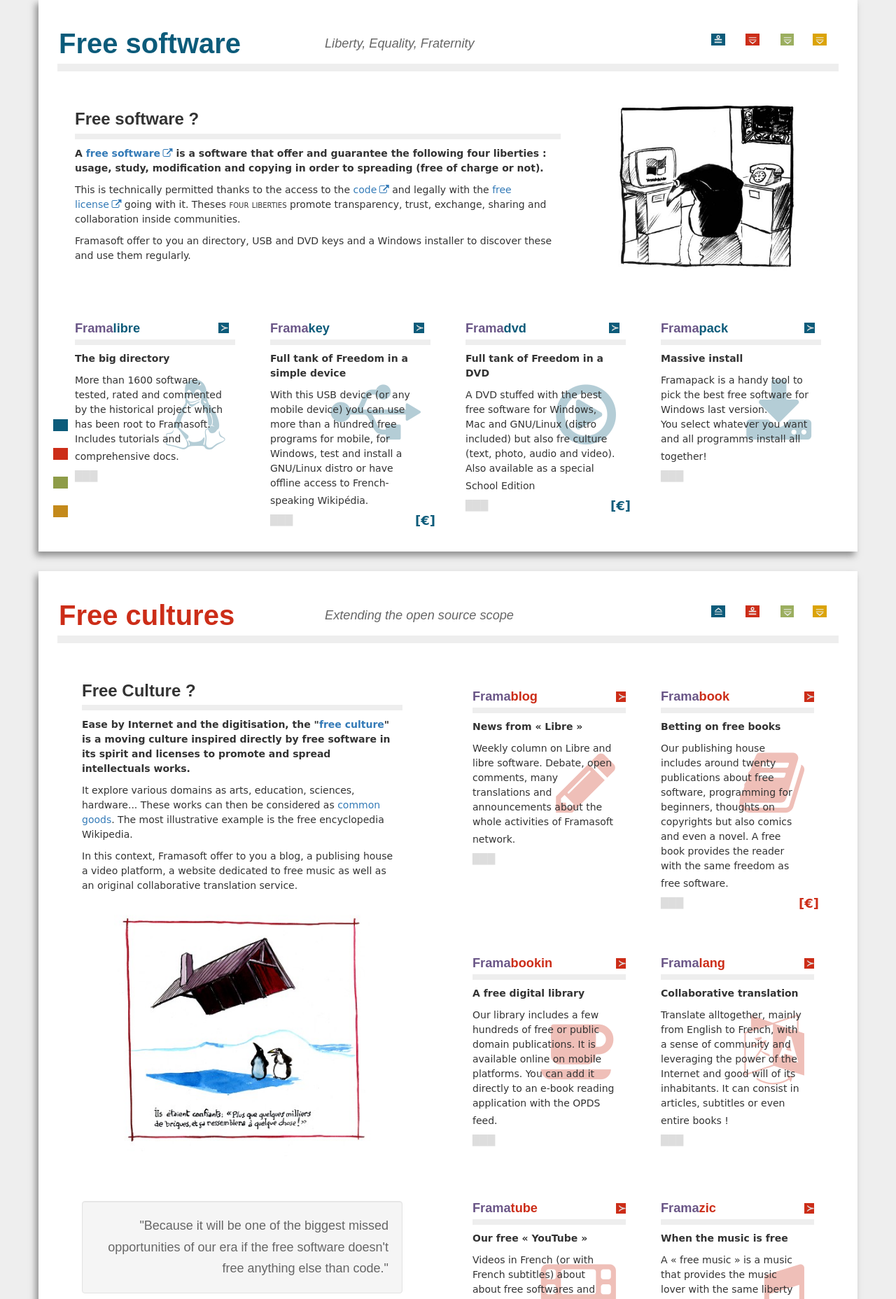
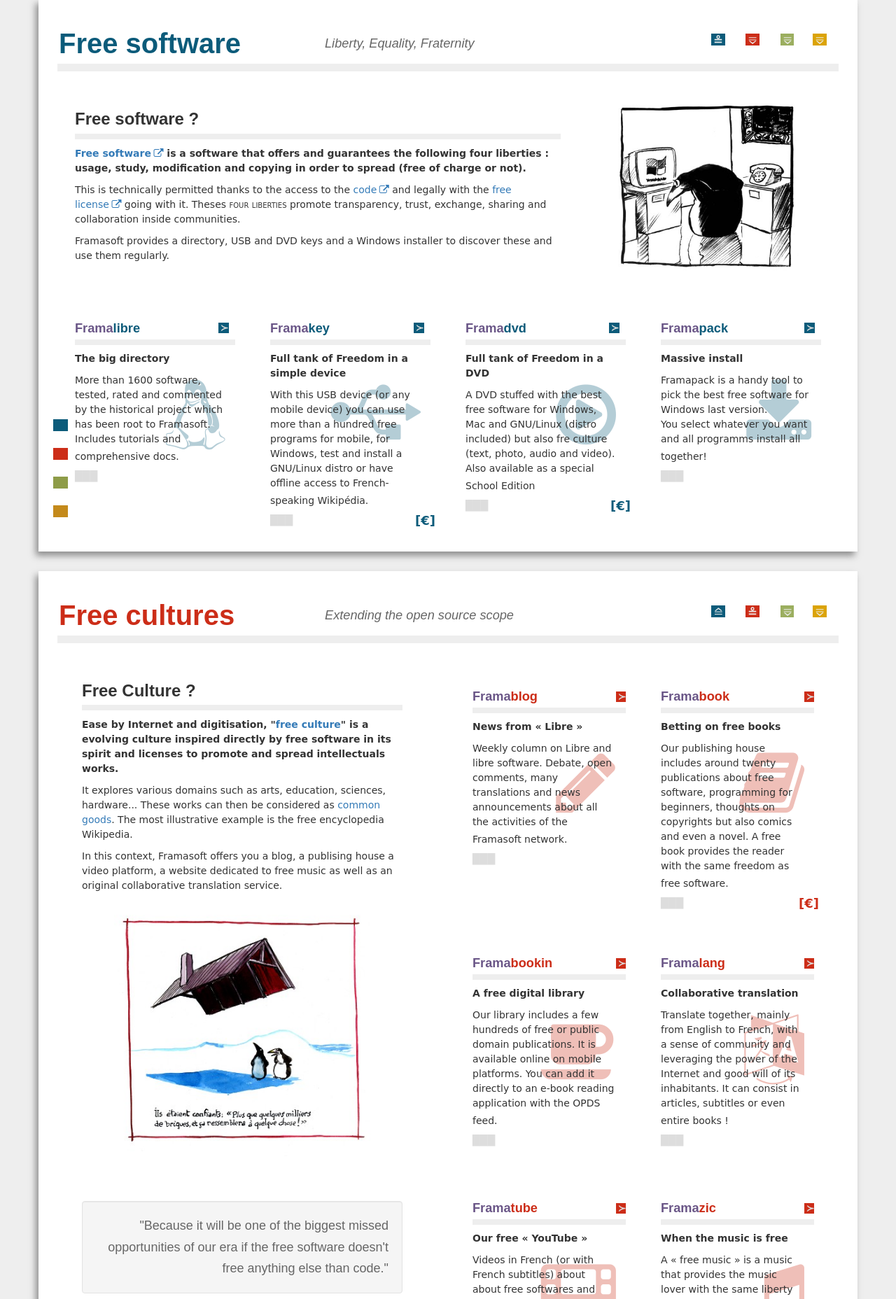
Before and after one commit to framasoft/accueil, a PHP site: page / in a window 1280 px wide. Shown: the part 2962-4818 px from the top of the page at 70% size. Run offline with PHP 8.4, Linux system fonts and the light colour scheme; some libraries are stand-ins or nearby versions.

Commit message:
corrections et synthaxes de la version anglaise

```diff
--- a/i18n/data.en.php
+++ b/i18n/data.en.php
@@ -127,7 +127,7 @@
 $s[$k]['i']  = 'fa-pencil';
 $s[$k]['pd'] = 'News from « Libre »';
 $s[$k]['pt'] = 'Weekly column on Libre and libre software. Debate, open comments, many translations
-                and announcements about the whole activities of Framasoft network.';
+                and news announcements about all the activities of the Framasoft network.';
 $k = 'book'; $s[$k]['c'] = $c;
 $s[$k]['l']  = 'http://framabook.org';
 $s[$k]['t']  = '<b class="violet">Frama</b><b class="'.$c.'">book</b>';
@@ -155,7 +155,7 @@
 $s[$k]['d']  = 'Translations';
 $s[$k]['i']  = 'fa-language';
 $s[$k]['pd'] = 'Collaborative translation';
-$s[$k]['pt'] = 'Translate alltogether, mainly from English to
+$s[$k]['pt'] = 'Translate together, mainly from English to
                 French, with a sense of community and leveraging the
                 power of the Internet and good will of its inhabitants.
                 It can consist in articles, subtitles or even entire books !';
@@ -499,7 +499,7 @@
 $s[$k]['d']  = 'A forum';
 $s[$k]['i']  = 'fa-comment';
 $s[$k]['pd'] = 'The Framasoft\'s forum';
-$s[$k]['pt'] = 'VDo you have any question? We (might) have an answer!
+$s[$k]['pt'] = 'Do you have any questions? We (might) have an answer!
                 "If you do not know, ask. If you know, share". Framagora is a place
                 where we can share information about Open source.';
 
@@ -508,7 +508,7 @@
 $s[$k]['t']  = '<b class="violet">EnVente</b><b class="'.$c.'">Libre</b>';
 $s[$k]['d']  = 'A shop';
 $s[$k]['i']  = 'fa-shopping-cart';
-$s[$k]['pd'] = 'Our free litle shop';
+$s[$k]['pd'] = 'Our free little shop';
 $s[$k]['pt'] = 'The marketplace for physical Framasoft products: Framakey,
                 Framabook, Framadvd but also goodies and t-shirts.';
 
@@ -649,52 +649,52 @@
 // Page 2 Libre communauté
 $t['pg2']['communaute']['h'] = 'A community';
 $t['pg2']['communaute']['d'] = 'A joyful mess';
-$t['pg2']['communaute']['t'] = 'Who is behind Framasoft? Everybody who took part to our projects
-                                at a certain point. It is enough to be eager to promote Open source and license your contribution
+$t['pg2']['communaute']['t'] = 'Who is behind Framasoft? Everybody who took part in our projects
+                                at some point. It is enough to be eager to promote Open source and license your contribution
                                 as open source. It guarantees that it will be added to common good without any risk of seizure.';
 
 $t['pg2']['asso']['h']       = 'An association';
 $t['pg2']['asso']['d']       = 'A bit of cathedrale';
 $t['pg2']['asso']['t']       = 'Framasoft is based on a law 1901 association (non-profit voluntary association).
-                                Up to her to smooth out any rough edges and to ensure that the community can emulate in good conditions.
-                                There are '.$t['salaries']['t'].' permanents and it\'s mostly financed by individual donation
+                                Up to it to smooth out any rough edges and to ensure that the community can emulate in good conditions.
+                                There are '.$t['salaries']['t'].' permanents and it\'s mostly financed by individual donations
                                 collected on Internet. You can be a member too,
                                 but careful, it is more a vocation than a sinecure !';
 
-$t['pg2']['participer']['h'] = 'Participate in ?';
-$t['pg2']['participer']['d'] = 'There is lot of ways to participate with us to spread the Free spirit trough our numerous projects.';
+$t['pg2']['participer']['h'] = 'Participate?';
+$t['pg2']['participer']['d'] = 'There are lots of ways to participate with us to spread the Free spirit through our numerous projects.';
 $t['pg2']['participer']['t'] = 'Test, write, moderate, administrate, translate, proofread, relay, code,
                                 communicate, promote, raise awareness…
                                 Don\'t hesitate to <a href="'.$l['participer'].'">join in</a>
                                 with us ! And thanks in advance…';
 
 $t['pg2']['soutenir']['h']   = 'Support us ?';
-$t['pg2']['soutenir']['d']   = 'because free is not free like in free beer';
-$t['pg2']['soutenir']['t']   = 'Framasoft will be nothing without his volunteer\'s community, but cannot run on without
-                                the assistance of the association which have costs and employ '.$t['salaries']['t'].' vital employees.
-                                Our funding relies on you, which means every individual donation.
+$t['pg2']['soutenir']['d']   = 'because free as in free speech, not as in free beer';
+$t['pg2']['soutenir']['t']   = 'Framasoft would nothing without its volunteer community, but cannot operate without the support of
+                                the association which has expenses and employs '.$t['salaries']['t'].' vital employees.
+                                Our funding depends on  individual donations, that means on you.
                                 <a href="'.$l['S'].'">If you think we deserve it…</a>';
 
 $t['pg2']['partenaire']['h'] = 'Our partners';
-$t['pg2']['partenaire']['d'] = 'Framasoft is first a community of users. Yet, its functioning is
-                                distinctly the one of a network, of projects, but also of partners..<br>
-                                So, Framasoft benefit the support of numerous organisations (public, bussiness,
-                                non-profit) permetting to our projects to growth and develop.
+$t['pg2']['partenaire']['d'] = 'Framasoft is first and foremost a community of users. Yet, its functioning is
+                                distinctly that of a network, of projects, but also of partners..<br>
+                                So, Framasoft receives the support from numerous organisations (public, bussiness,
+                                non-profit) allowing our projects to growth and develop.
                                 <a href="'.$l['S'].'/partenaires">List of all our partners</a>';
 $t['pg2']['partenaire']['t'] = '<li><a href="http://milliweb.fr/"><img src="'.$l['S'].'/sites/default/files/partenaires/logoMilliweb_150.png" alt="Milliweb"></a></li>
                                 <li><a href="https://www.ikoula.com/"><img src="'.$l['S'].'/sites/default/files/transparent-png-bleu.png" alt="Ikoula"></a></li>';
 
 // Page 3 Libres logiciels
 $t['pg3']['pres']['h']       = 'Free software ?';
-$t['pg3']['pres']['d']       = 'A <a href="https://en.wikipedia.org/wiki/Free_software" target="_blank">free software</a>
-                                is a software that offer and guarantee the following four liberties : usage, study,
-                                modification and copying in order to spreading (free of charge or not).';
+$t['pg3']['pres']['d']       = '<a href="https://en.wikipedia.org/wiki/Free_software" target="_blank">Free software</a>
+                                is a software that offers and guarantees the following four liberties : usage, study,
+                                modification and copying in order to spread (free of charge or not).';
 $t['pg3']['pres']['t1']      = 'This is technically permitted thanks to the access to the
                                 <a href="https://en.wikipedia.org/wiki/Source_code" target="_blank">code</a>
                                 and legally with the <a href="https://en.wikipedia.org/wiki/Free_license" target="_blank">free license</a>
                                 going with it. Theses <span class="smallcaps">four liberties</span> promote transparency,
                                 trust, exchange, sharing and collaboration inside communities.';
-$t['pg3']['pres']['t2']      = 'Framasoft offer to you an directory, USB and DVD keys and a Windows installer
+$t['pg3']['pres']['t2']      = 'Framasoft provides a directory, USB and DVD keys and a Windows installer
                                 to discover these and use them regularly.';
 
 $t['pg3']['key']['evl']      = 'Buy the Framakey in the store '.$t['evl'];
@@ -702,15 +702,15 @@
 
 // Page 4 Libres cultures
 $t['pg4']['pres']['h']       = 'Free Culture ?';
-$t['pg4']['pres']['d']       = 'Ease by Internet and the digitisation, the
+$t['pg4']['pres']['d']       = 'Ease by Internet and digitisation,
                                 "<a href="https://en.wikipedia.org/wiki/Libre_culture">free culture</a>"
-                                is a moving culture inspired directly by free software
+                                is a evolving culture inspired directly by free software
                                 in its spirit and licenses to promote and spread intellectuals works.';
-$t['pg4']['pres']['t1']      = 'It explore various domains as arts, education, sciences, hardware...
+$t['pg4']['pres']['t1']      = 'It explores various domains such as arts, education, sciences, hardware...
                                 These works can then be considered as
                                 <a href="https://en.wikipedia.org/wiki/Common_good">common goods</a>.
                                 The most illustrative example is the free encyclopedia Wikipedia.';
-$t['pg4']['pres']['t2']      = 'In this context, Framasoft offer to you a blog, a publising house
+$t['pg4']['pres']['t2']      = 'In this context, Framasoft offers you a blog, a publising house
                                 a video platform, a website dedicated to free music as well as
                                 an original collaborative translation service.';
 $t['pg4']['quote']['t']      = '"Because it will be one of the biggest missed opportunities of our era
@@ -720,15 +720,15 @@
 // Page 5 Libres services
 $t['pg5']['pres']['h']       = 'Free services ?';
 $t['pg5']['pres']['d']       = 'Code name : "Framacloud"';
-$t['pg5']['pres']['t1']      = 'Intuitive, registration-free, and directly on yout browser, it is a group of on-lines free services
+$t['pg5']['pres']['t1']      = 'Intuitive, registration-free, and directly in your browser, it is a set of online free services
                                 and respectful of your personal data. These services are offered in the context of our campaign "'.$s['DIo']['a'].'"';
-$t['pg5']['pres']['t2']      = 'You can also install theses on your own server, contributing so to decentralize Internet.
+$t['pg5']['pres']['t2']      = 'You can also install theses on your own server, thus contributing to decentralize Internet.
                                 Tutorials are availables in the section
                                 <a href="'.$l['cloud'].'/category/cultiver-son-jardin">Cultiver son jardin</a> (in french) to help you to go for it.';
 
 // Page 6 Libr’en Vrac
 $t['pg6']['pres']['h']       = 'Cross-disciplinary projects';
-$t['pg6']['pres']['d']       = 'Discussions areas, purchases, development...';
+$t['pg6']['pres']['d']       = 'Discussion areas, purchases, development...';
 $t['pg6']['pres']['t']       = 'Everything about the whole of the network as well as our think tank and projects
                                 under development are grouped together in this section.';
 $t['pg6']['une']['h']        = 'Light on…';
```
